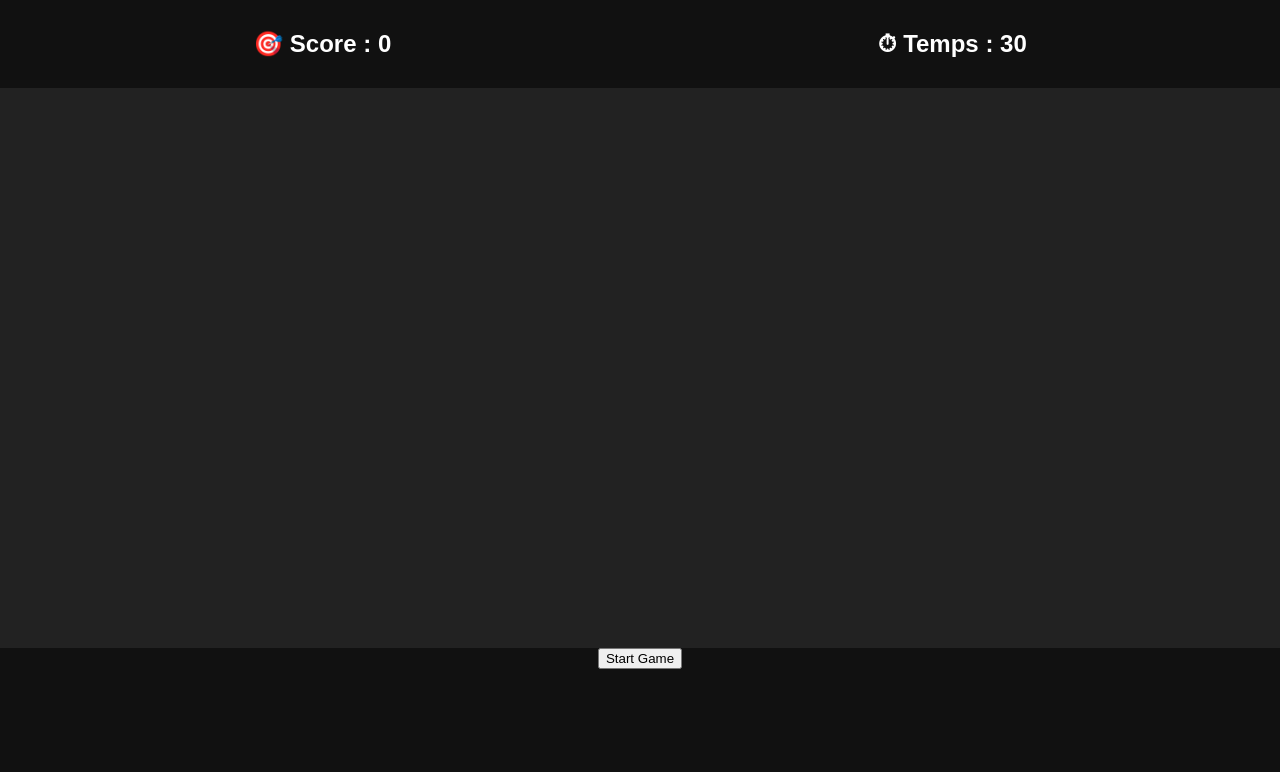
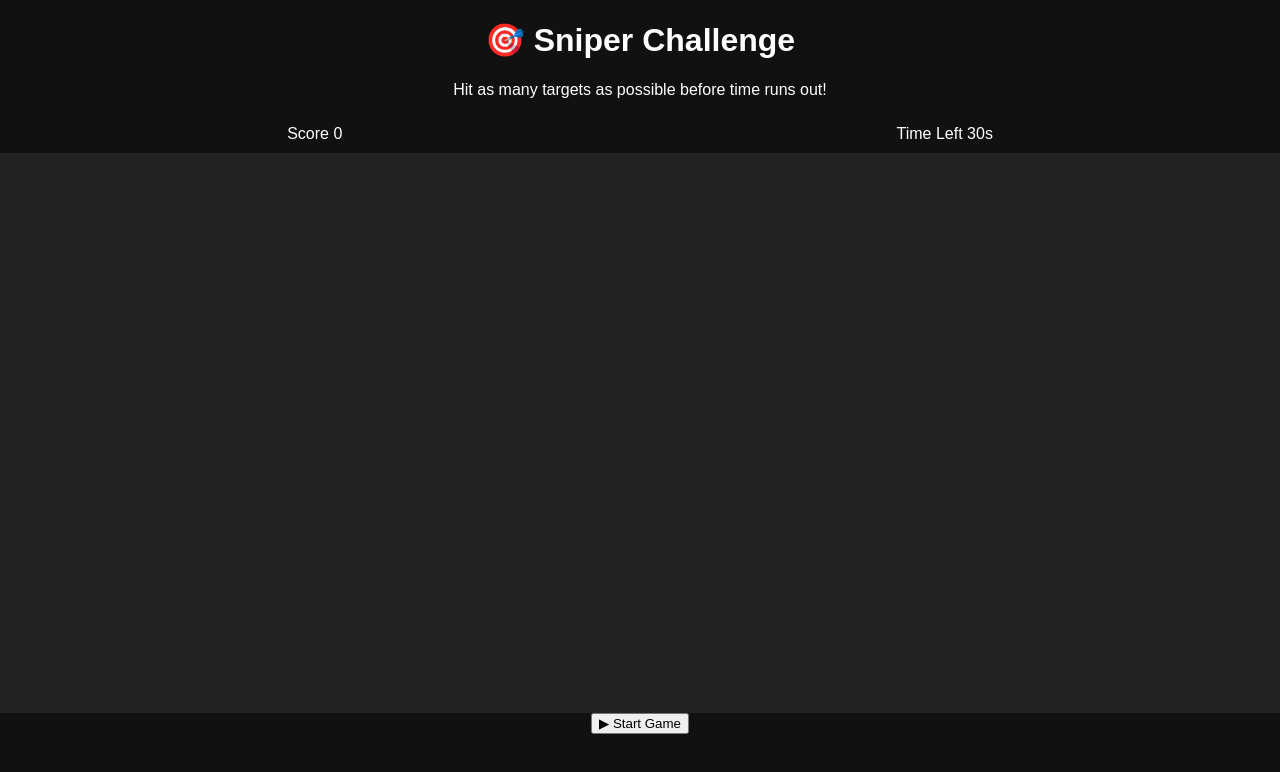
Before and after one commit to fraternebahirwe/quick-pointer, a plain HTML site: page index.html in a window 1280 px wide. Drawn offline with Linux system fonts and the light colour scheme.

Commit message:
improving my HTML

```diff
--- a/index.html
+++ b/index.html
@@ -1,24 +1,57 @@
 <!DOCTYPE html>
-<html lang="fr">
+<html lang="en">
 <head>
-  <meta charset="UTF-8">
-  <title>Sniper Game</title>
-  <link rel="stylesheet" href="style.css">
-   <script src="script.js" defer></script>
+    <meta charset="UTF-8">
+    <meta name="viewport" content="width=device-width, initial-scale=1.0">
+    <title>🎯 Sniper Challenge</title>
+
+    <link rel="stylesheet" href="style.css">
+    <script src="script.js" defer></script>
 </head>
+
 <body>
 
-  <div class="hud">
-    <h2>🎯 Score : <span id="score">0</span></h2>
-    <h2>⏱ Temps : <span id="time">30</span></h2>
-  </div>
+    <main class="container">
 
-  <div id="gameArea">
-    <div id="target"></div>
-  </div>
+        <!-- Header -->
+        <header class="game-header">
+            <h1>🎯 Sniper Challenge</h1>
+            <p>Hit as many targets as possible before time runs out!</p>
+        </header>
 
-  <button onclick="startGame()">Start Game</button>
+        <!-- HUD -->
+        <section class="hud">
 
+            <div class="card">
+                <span class="label">Score</span>
+                <span id="score">0</span>
+            </div>
+
+            <div class="card">
+                <span class="label">Time Left</span>
+                <span id="time">30</span>s
+            </div>
+
+        </section>
+
+        <!-- Game Area -->
+        <section id="gameArea" aria-label="Game Area">
+            <div id="target" title="Shoot me!"></div>
+        </section>
+
+        <!-- Controls -->
+        <section class="controls">
+            <button id="startBtn" onclick="startGame()">
+                ▶ Start Game
+            </button>
+        </section>
+
+        <!-- End Message -->
+        <section class="result">
+            <h2 id="message"></h2>
+        </section>
+
+    </main>
 
 </body>
 </html>
```
